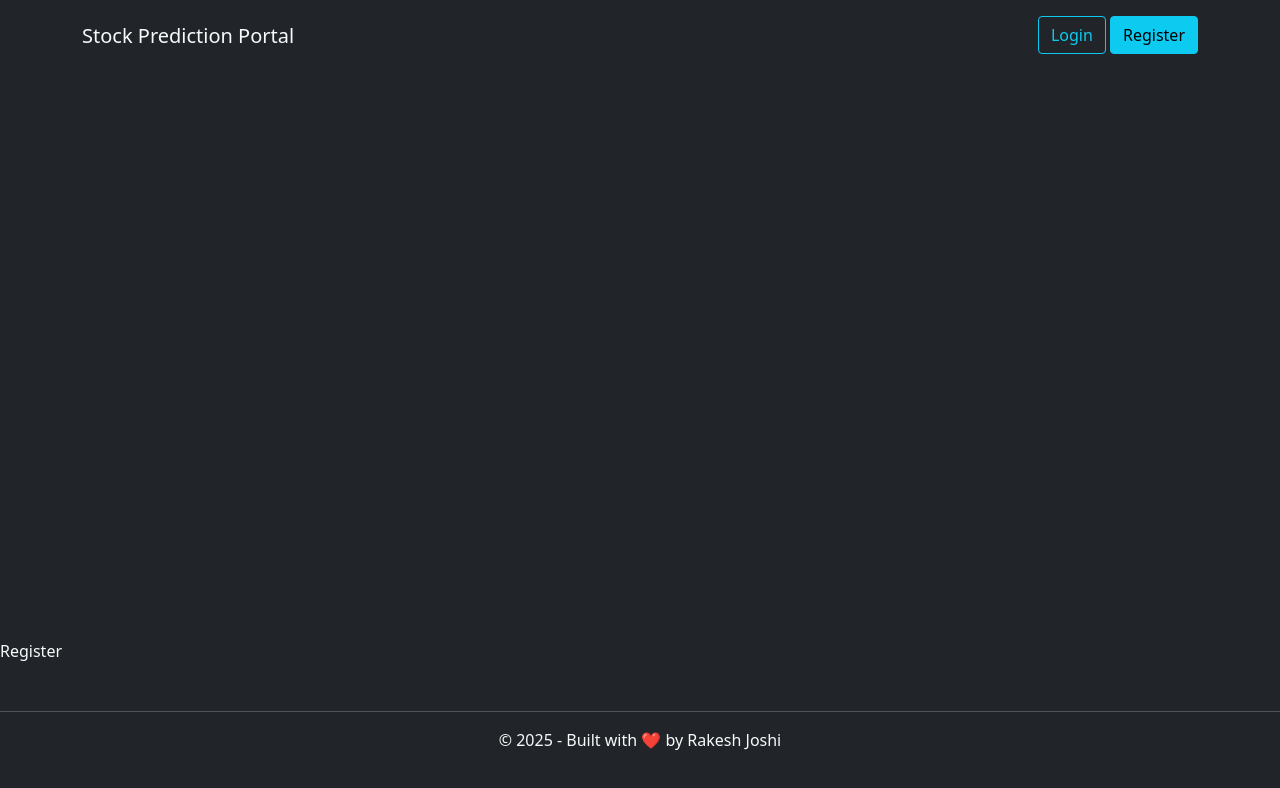
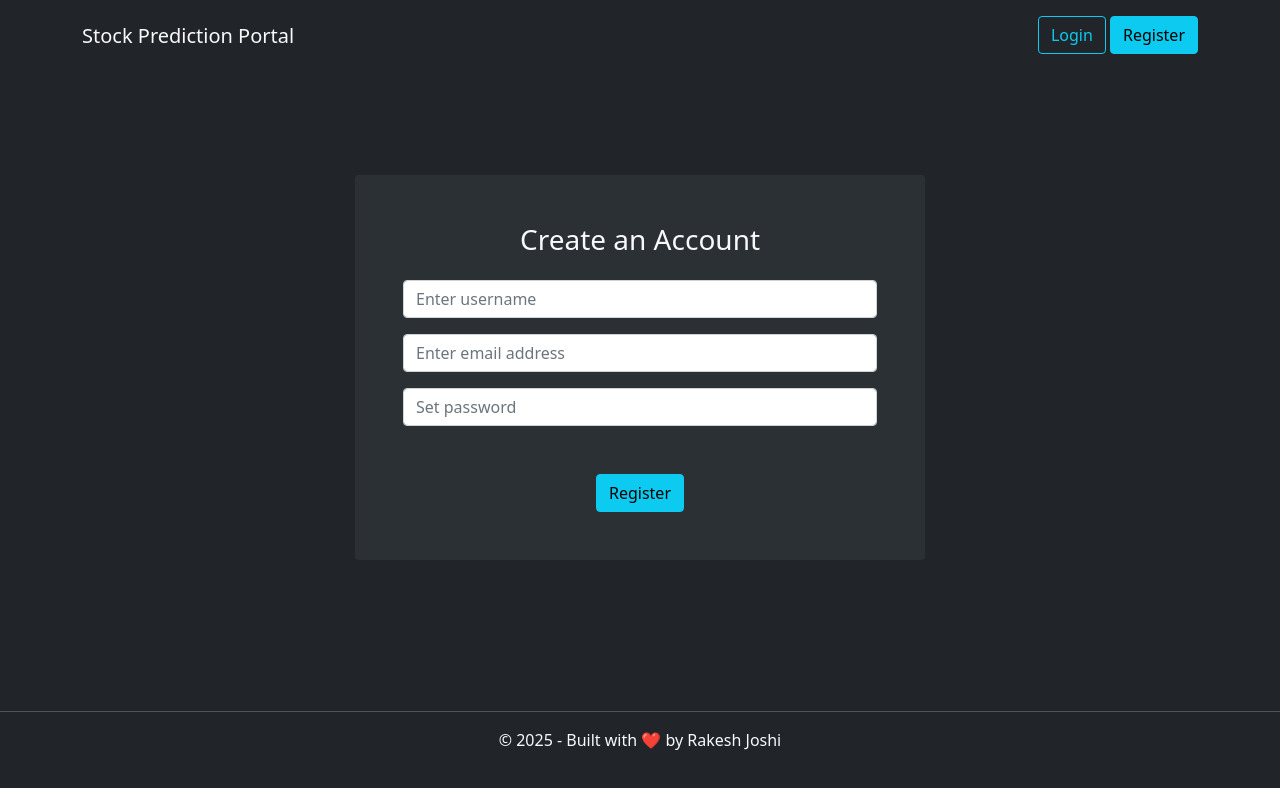
Before and after one commit to rakesh000999/stock-prediction-portal, a React (Vite) app in the folder frontend-react/: page /register in a window 1280 px wide. Shown: the top 788 px of the page. Built offline with nearby package versions, Linux system fonts and the light colour scheme.

Commit message:
design register page

```diff
--- a/frontend-react/src/components/Register.jsx
+++ b/frontend-react/src/components/Register.jsx
@@ -3,8 +3,18 @@
 const Register = () => {
     return (
         <>
-            <div className='text-light'>
-                Register
+            <div className='container'>
+                <div className='row justify-content-center'>
+                    <div className='col-md-6 bg-light-dark p-5 rounded'>
+                        <h3 className='text-light text-center mb-4'>Create an Account</h3>
+                        <form>
+                            <input type="text" className='form-control mb-3' placeholder='Enter username ' />
+                            <input type="email" className='form-control mb-3' placeholder='Enter email address' />
+                            <input type="password" className='form-control mb-5' placeholder='Set password' />
+                            <button type='submit' className='btn btn-info d-block mx-auto'>Register</button>
+                        </form>
+                    </div>
+                </div>
             </div>
         </>
     )
```
